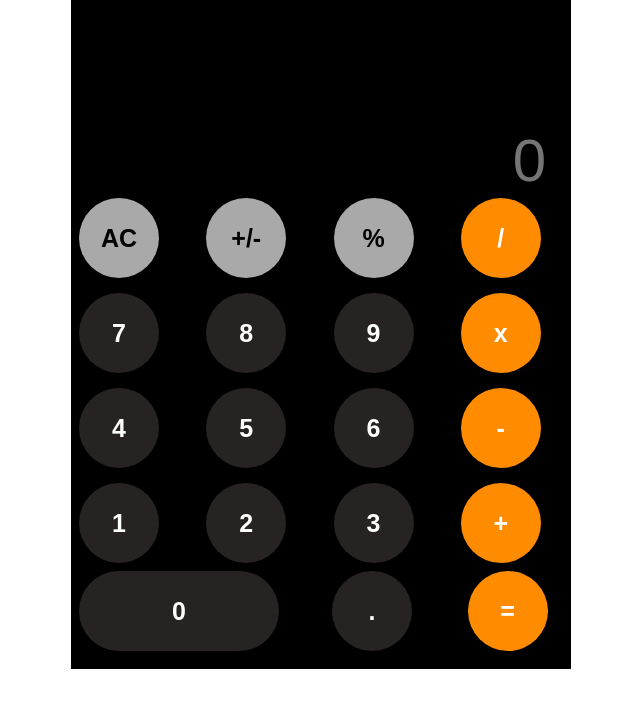
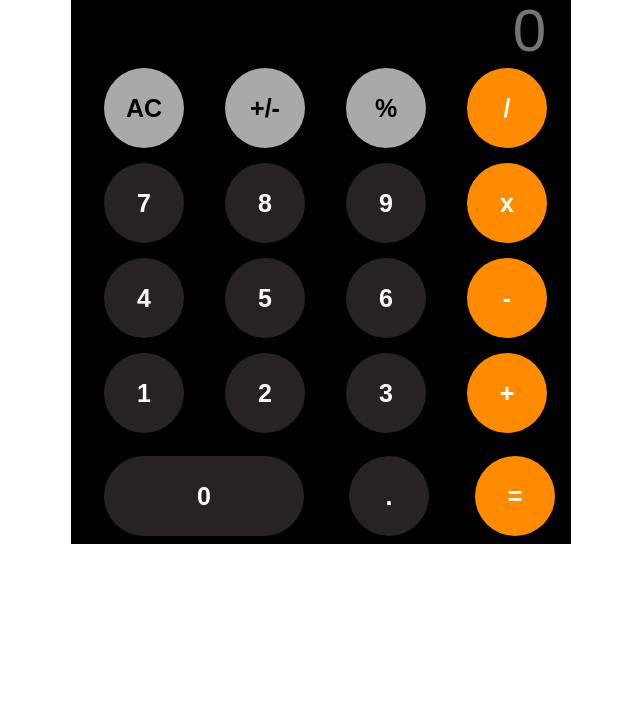
Before and after one commit to chrisedeson/chrisflex-s-calculator-app, a plain HTML site: page index.html in a window 1280 px wide. Shown: the whole page, without its empty margins (249-889 px from the left). Drawn offline with Linux system fonts and the light colour scheme.

Commit message:
some adjusting

```diff
--- a/calculator.css
+++ b/calculator.css
@@ -7,16 +7,18 @@ main {
     max-width: 500px;
     background-color: black;
     padding-bottom: 20px;
+    padding-left: 25px;
+
 
 }
 
 input[type=text] {
     width: 100%;
     max-width: 500px;
-    height: 32vh;
+    height: 23vh;
     font-size: 60px;
     text-align: right;
-    padding-top: 20vh;
+    padding-top: 30px;
     padding-right: 25px;
     border: none;
     color: white;
@@ -30,11 +32,16 @@ input[type=text] {
     /* gap: 15px; */
     gap: 5vw;
     padding: 10px;
+    margin-top: -12px;
+
+
 }
 
 .last-row {
     display: grid;
     grid-template-columns: 2.4fr 1fr 1fr;
+    padding: 0;
+    padding-top: 25px;
 }
 
 button {
@@ -69,3 +76,11 @@ button {
     width: 46vw;
     max-width: 200px;
 }
+
+#decimal {
+    margin-left: -5px;
+}
+
+#equals-btn {
+    margin-left: -6px;
+}
```
